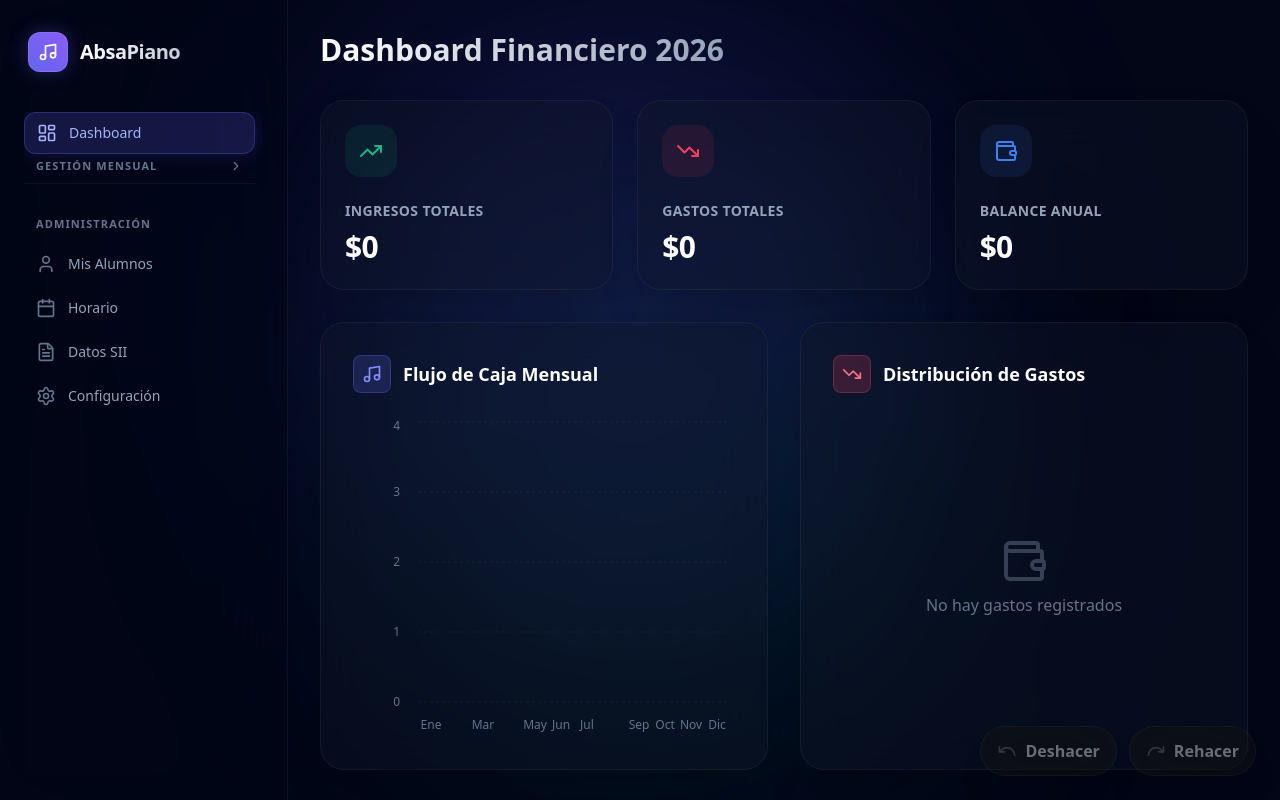
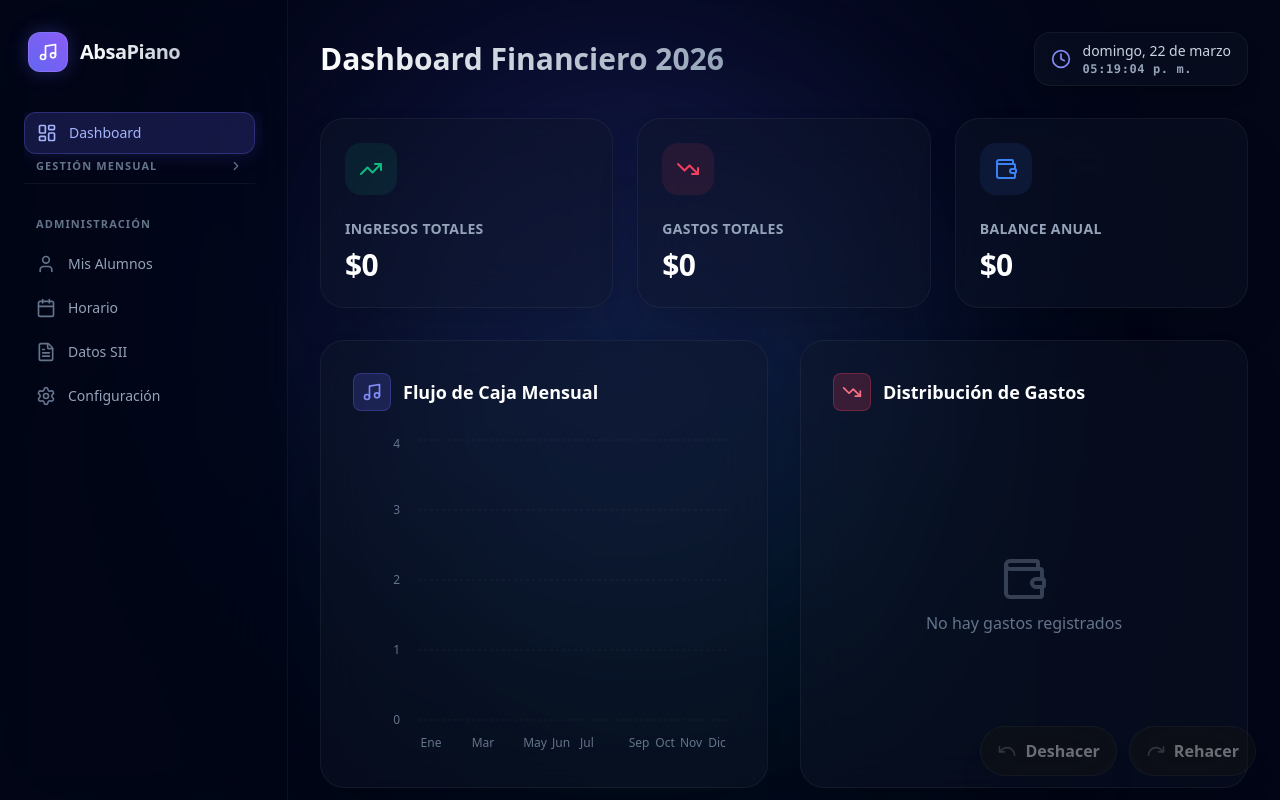
Before and after one commit to rbnmaldonado-wq/Absa-piano-Finanzas, a React (Vite) app: page / in a window 1280 px wide. Built offline with nearby package versions, Linux system fonts and the light colour scheme.

Commit message:
feat: add visual clock and fix billing cutoff logic

```diff
--- a/src/components/Dashboard.jsx
+++ b/src/components/Dashboard.jsx
@@ -1,15 +1,21 @@
 
-import React, { useMemo } from 'react';
+import React, { useMemo, useState, useEffect } from 'react';
 import { useFinance } from '../context/FinanceContext';
 import { motion } from 'framer-motion';
 import {
     BarChart, Bar, XAxis, YAxis, CartesianGrid, Tooltip, ResponsiveContainer,
     PieChart, Pie, Cell
 } from 'recharts';
-import { Wallet, TrendingUp, TrendingDown, Music } from 'lucide-react';
+import { Wallet, TrendingUp, TrendingDown, Music, Clock } from 'lucide-react';
 
 const Dashboard = () => {
     const { data } = useFinance();
+    const [currentTime, setCurrentTime] = useState(new Date());
+
+    useEffect(() => {
+        const timer = setInterval(() => setCurrentTime(new Date()), 1000);
+        return () => clearInterval(timer);
+    }, []);
 
     const summary = useMemo(() => {
         let income = 0;
@@ -64,11 +70,24 @@ const Dashboard = () => {
             <motion.div
                 initial={{ opacity: 0, y: -20 }}
                 animate={{ opacity: 1, y: 0 }}
-                className="flex justify-between items-center"
+                className="flex flex-col md:flex-row justify-between items-start md:items-center gap-4"
             >
                 <h1 className="text-3xl font-bold bg-clip-text text-transparent bg-gradient-to-r from-white to-slate-400">
                     Dashboard Financiero {data.year}
                 </h1>
+
+                {/* Visual Clock */}
+                <div className="flex items-center gap-3 px-4 py-2 bg-slate-900/40 backdrop-blur-xl border border-white/5 rounded-2xl shadow-lg shadow-black/20">
+                    <Clock className="w-5 h-5 text-indigo-400" />
+                    <div className="flex flex-col">
+                        <span className="text-sm font-medium text-slate-300">
+                            {currentTime.toLocaleDateString('es-CL', { weekday: 'long', day: 'numeric', month: 'long' })}
+                        </span>
+                        <span className="text-xs font-bold text-slate-400 font-mono tracking-wider">
+                            {currentTime.toLocaleTimeString('es-CL', { hour: '2-digit', minute: '2-digit', second: '2-digit' })}
+                        </span>
+                    </div>
+                </div>
             </motion.div>
 
             {/* KPI Cards */}
--- a/src/components/MonthView.jsx
+++ b/src/components/MonthView.jsx
@@ -79,17 +79,25 @@ const MonthView = ({ monthIndex, onBack }) => {
         if (type === 'expense' && newTransaction.paymentMethodId) {
             const method = data.paymentMethods?.find(m => m.id == newTransaction.paymentMethodId);
             if (method && method.type === 'credit' && method.cutoffDate) {
-                const dayStr = newTransaction.date.split('-')[2];
-                const day = parseInt(dayStr, 10);
+                const parts = newTransaction.date.split('-');
+                const txMonth = parseInt(parts[1], 10) - 1; // 0-based month
+                const day = parseInt(parts[2], 10);
 
+                let billingMonthIndex = txMonth;
                 if (day >= method.cutoffDate) {
-                    if (monthIndex < 11) {
-                        const confirmNextMonth = window.confirm(`La fecha de este gasto (día ${dayStr}) es igual o posterior al día de facturación de la tarjeta (día ${method.cutoffDate}).\n\n¿Deseas registrar este gasto automáticamente en el ciclo del próximo mes?`);
+                    billingMonthIndex = txMonth + 1;
+                }
+
+                if (billingMonthIndex !== monthIndex) {
+                    if (billingMonthIndex < 12) {
+                        const monthNames = ["Enero", "Febrero", "Marzo", "Abril", "Mayo", "Junio", "Julio", "Agosto", "Septiembre", "Octubre", "Noviembre", "Diciembre"];
+                        const targetMonthName = monthNames[billingMonthIndex];
+                        const confirmNextMonth = window.confirm(`La fecha de este gasto indica que corresponde al ciclo de ${targetMonthName} (corte los días ${method.cutoffDate}).\n\n¿Deseas registrar este gasto automáticamente en ${targetMonthName}?`);
                         if (confirmNextMonth) {
-                            targetMonthIndex = monthIndex + 1;
+                            targetMonthIndex = billingMonthIndex;
                         }
                     } else {
-                        window.alert(`La fecha indica que corresponde al próximo ciclo según tu tarjeta, pero actualmente estás en el último mes del año fiscal. El gasto se guardará en este mes.`);
+                        window.alert(`La fecha indica que corresponde al próximo ciclo según tu tarjeta, pero pertenece al próximo año fiscal. El gasto se guardará en el mes seleccionado.`);
                     }
                 }
             }
```
